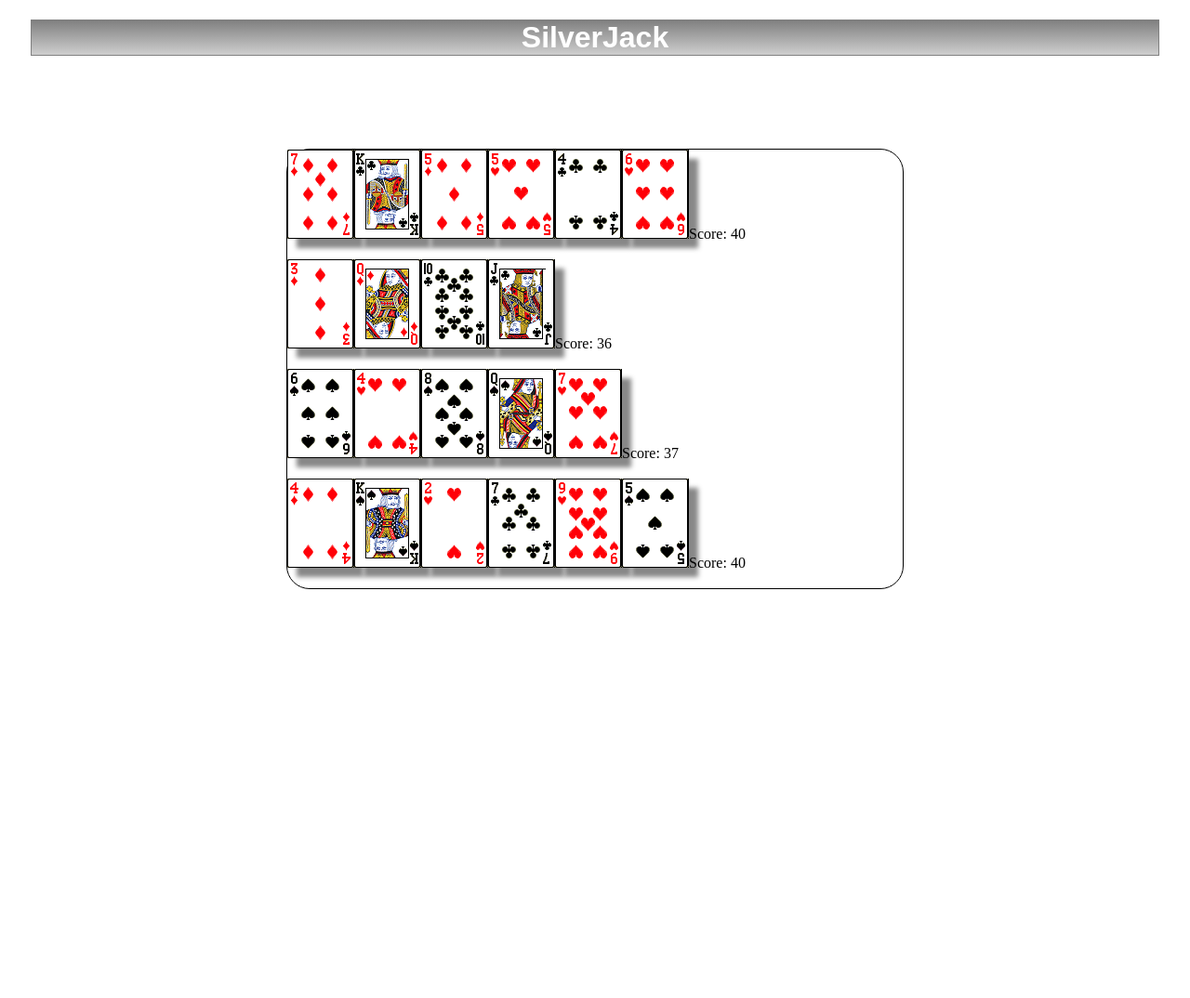
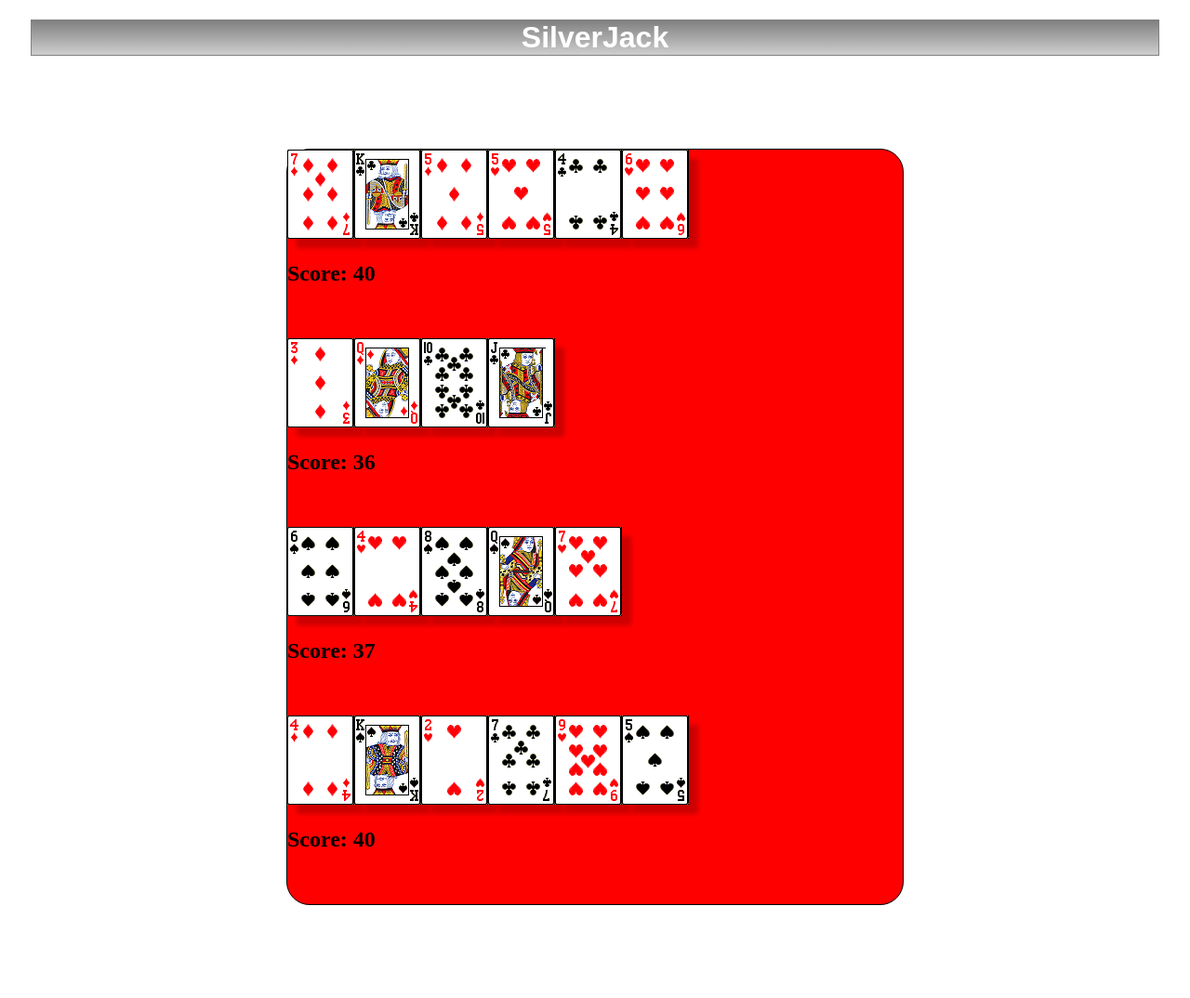
Before and after one commit to EvelynMurillo/CST336-Cardgamee, a PHP site: page / in a window 1280 px wide. Shown: the whole page at 93% size. Before the commit the page ends 634 px from the top, so only its background shows below. Run offline with PHP 8.4, Linux system fonts and the light colour scheme; data that the repository does not hold is empty.

Commit message:
added styles

```diff
--- a/css/styles.css
+++ b/css/styles.css
@@ -1,8 +1,9 @@
     img{
-        box-shadow:10px 10px 5px #888888;
+        box-shadow:10px 10px 5px #cc0000;
     }
 div {
         border:thin solid black;
+        background-color:red;
         margin:100px;
         margin-left:300px;
         margin-right:300px;
--- a/index.php
+++ b/index.php
@@ -63,7 +63,7 @@ function displayHand($hand, $playerNum)
    for($i = 0; $i < sizeof($hand); $i++) {
         echo "<img src='cards/" . $hand[$i] . ".png' />";
         }
-    echo "Score: " . $scores[$playerNum];
+    echo "<h2> Score: " . $scores[$playerNum] . " </h2>";
     $playerNum++;
     echo "<br> </br>";
 }
```
